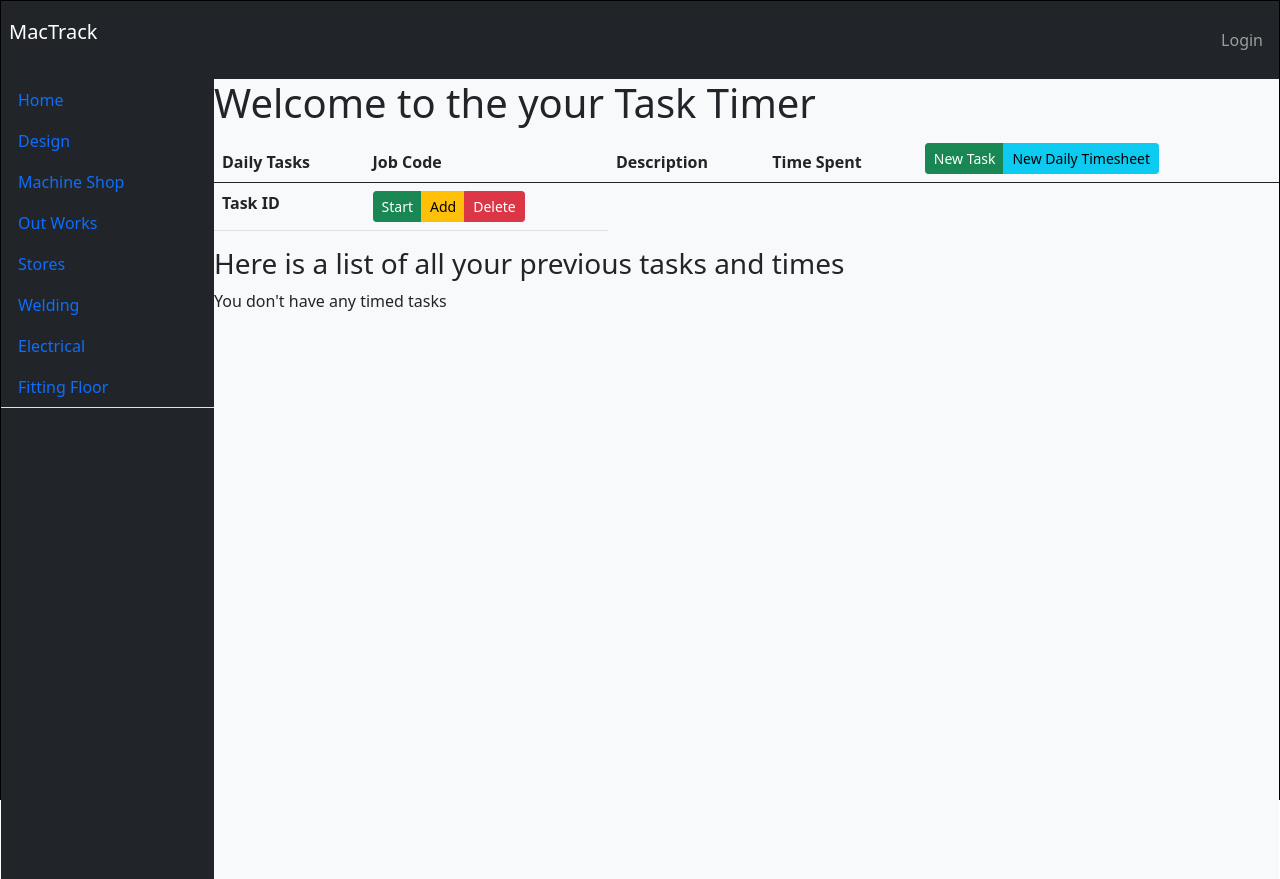
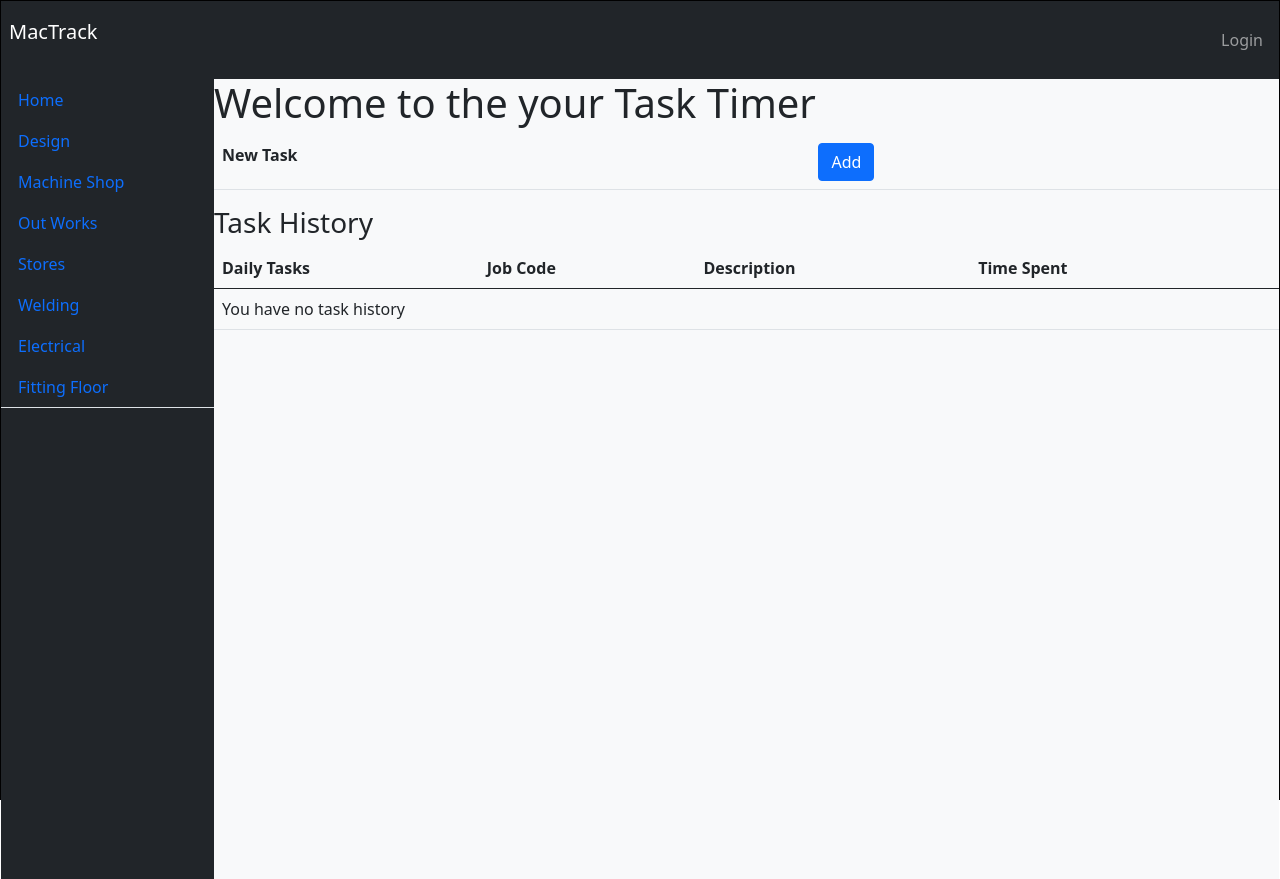
Before and after one commit to timotiousPrime/MacTrack, a Django app: page /taskTimer/stop/ in a window 1280 px wide. Run offline with Django 4.2, Linux system fonts and the light colour scheme.

Commit message:
update task history layout

```diff
--- a/timesheets/templates/timesheets/taskTimer.html
+++ b/timesheets/templates/timesheets/taskTimer.html
@@ -4,50 +4,70 @@
 
 <h1>Welcome to the your Task Timer</h1>
 
-<form method="POST" class="container">
-  <table class="table table-hover">
-    <thead>
-      <tr>
-        <th scope="col">Daily Tasks</th>
-        <th scope="col">Job Code</th>
-        <th scope="col">Description</th>
-        <th scope="col">Time Spent</th>
-        <th scope="col"><div class="btn-group" role="group" aria-label="Basic mixed styles example">
-            <button type="button" class="btn btn-sm btn-success">New Task</button>
-            <button type="button" class="btn btn-sm btn-info">New Daily Timesheet</button>
-          </div></th>
-      </tr>
-    </thead>
+  <table class=" table table-hover">
     <tbody>
       <tr>
-        <th scope="row">Task ID</th>
+        <form method="POST" class="container">
+        {% csrf_token %}
+          <th scope="col">New Task</th>
           {% for row in taskTimerForm %}
           <td scope="col">
             {{ row }}
           </td>
         {% endfor %}
           <td>
-          <div class="btn-group" role="group" aria-label="Basic mixed styles example">
-            <button type="button" class="btn btn-sm btn-success" id="timerButton" >Start</button>
-            <button type="button" class="btn btn-sm btn-warning">Add</button>
-            <button type="button" class="btn btn-sm btn-danger">Delete</button>
-              <!-- Update start button to change to stop when timer is running -->
-              <!-- Add logic to make timer work -->
+              <button type="submit" formmethod="POST" formaction="{% url 'Create_Timer' %}" class="btn btn-m btn-primary">Add</button>
+          </td>
+        </form>
+      </tr>
+    </tbody>
+  </table>
+
+<h3>Task History</h3>
+<table class="table table-hover ">
+  <thead>
+    <tr>
+      <th scope="col">Daily Tasks</th>
+      <th  scope="col">Job Code</th>
+      <th scope="col">Description</th>
+      <th scope="col">Time Spent</th>
+      <th scope="col"></th>
+    </tr>
+  </thead>
+  <tbody>
+  {% for task in userTasks %}
+    <tr>
+      <th scope="col">
+        {{ task.id }}
+      </th>
+      <td scope="col ">
+        {{ task.job_code }}
+      </td>
+      <td scope="col">
+        {{ task.description }}
+      </td>
+      <td scope="col">
+        {{ task.elapsed_time }}
+      </td>
+      <td class="col-2" scope="col">
+        <div class=" container btn-group" role="group" aria-label="Basic mixed styles example">
+          {% if task.is_running == True %}
+          <button type="button" class="btn btn-success"> Pause </button>
+          {% else %}
+          <button type="button" class="btn btn-success"> Start </button>
+          {% endif %}
+          <button type="button" class="btn btn-warning">Edit</button>
+          <button type="button" class="btn btn-danger">Delete</button>
         </div>
       </td>
     </tr>
+  {% empty %}
+    <tr>
+      <td colspan="12" >You have no task history</td class="col-12">
+    </tr>
+    {% endfor %}
   </tbody>
 </table>
-</form>
-
-<h3>Here is a list of all your previous tasks and times</h3>
-{% if userTaskTimes.len > 0 %}
-    {% for task in userTaskTimes %}
-        <p>{{ task }}</p>
-    {% endfor %}
-{% else %}
-  <p>You don't have any timed tasks</p>
-{% endif  %}
 
 
 <script>
@@ -58,7 +78,7 @@
   let timer
 
   function getAccumalatedTime(){
-    let inputTime = document.getElementById("inputTime").value
+    let inputTime = document.getElementById("elapsed_time_input").value
     let parts = inputTime.split(":")
     seconds += ((+parts[0]*60*60)+(+parts[1]*60)+(+parts[2]))
   }
@@ -68,7 +88,7 @@
     let date = new Date(null)
     date.setSeconds(seconds)
     let timeStr = date.toISOString().substr(11,8)
-    let inputTime = document.getElementById('inputTime').value = timeStr
+    let inputTime = document.getElementById('elapsed_time_input').value = timeStr
   }
 
   startBtn.addEventListener("click", ()=>{
```
Lines whose indentation alone changed are shown as unchanged.
